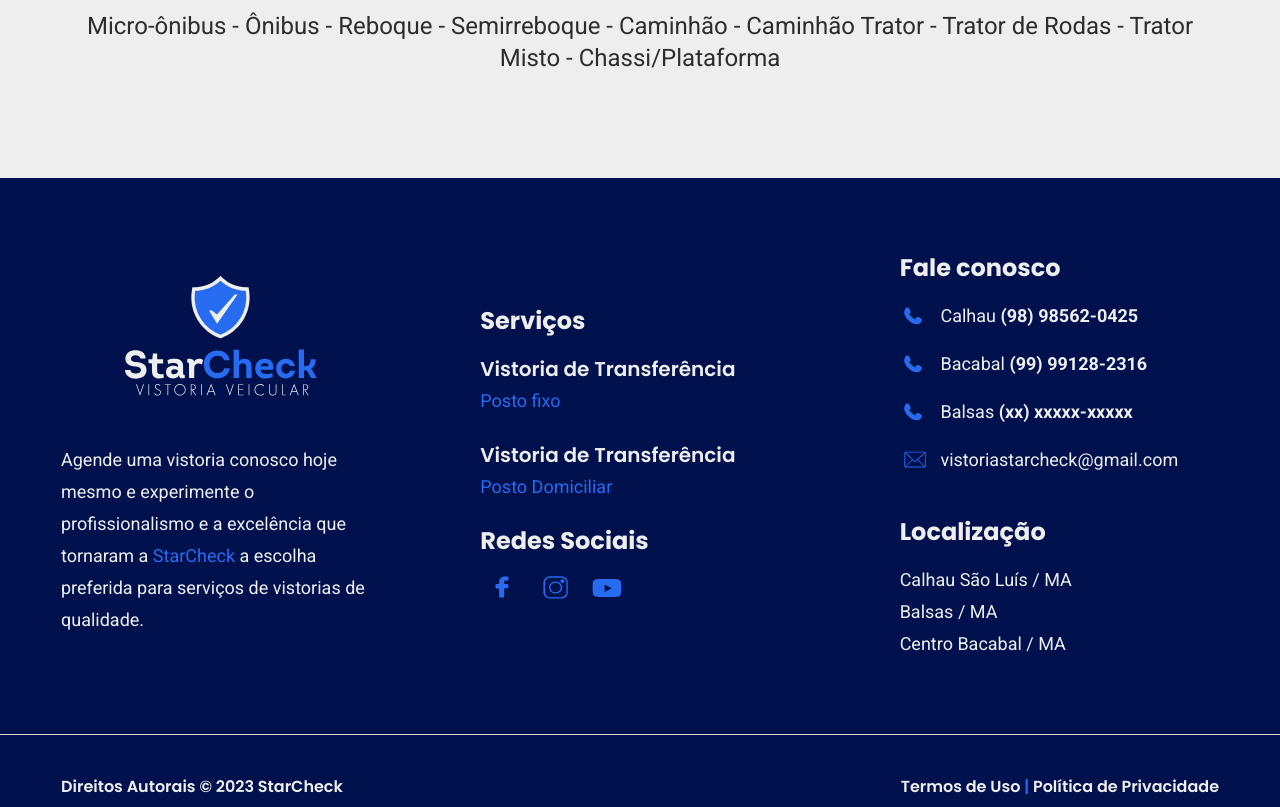
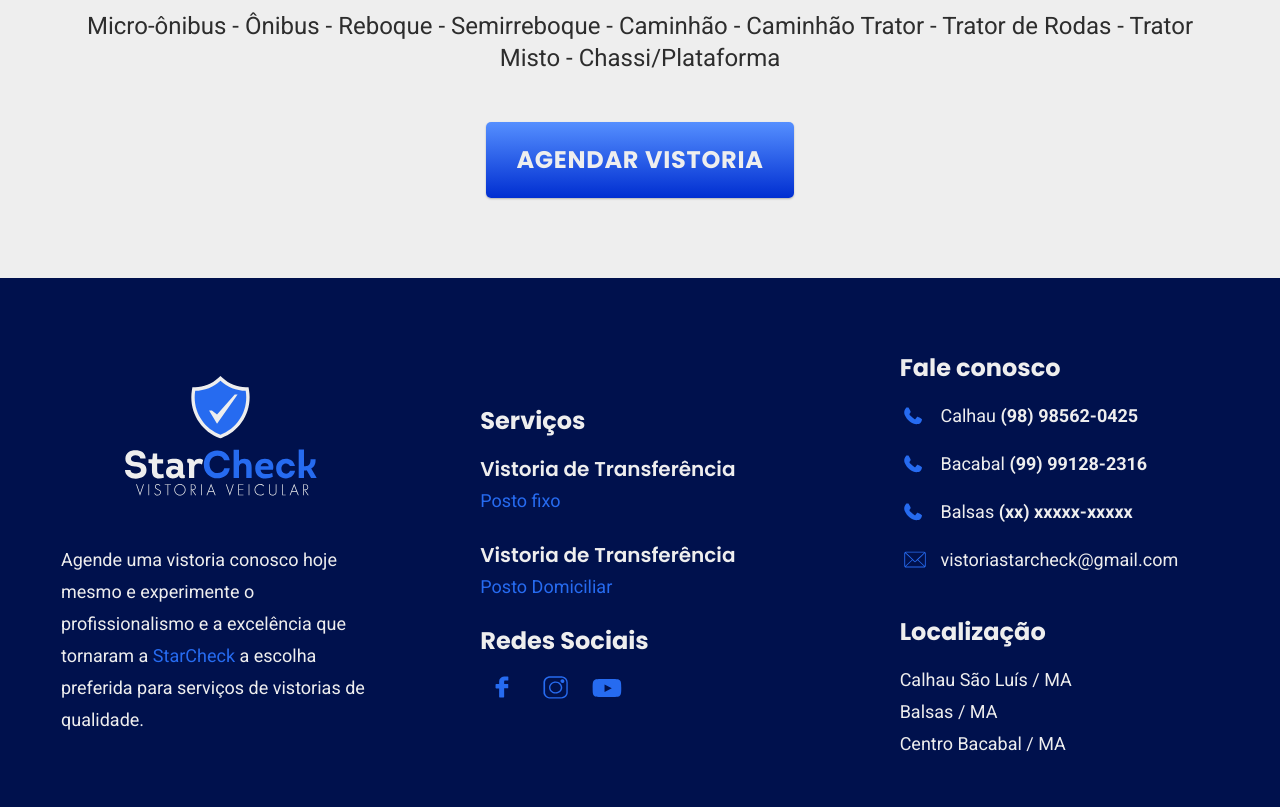
Before and after one commit to leonardobl/form-front, a React (Create React App) app: page / in a window 1280 px wide. Shown: the part 3220-4027 px from the top of the page. Built offline with nearby package versions, Linux system fonts and the light colour scheme.

Commit message:
criacao da sessao deserviços

```diff
--- a/src/components/Templates/HomeTemplate/index.tsx
+++ b/src/components/Templates/HomeTemplate/index.tsx
@@ -211,6 +211,8 @@ export const HomeTemplate = () => {
               Caminhão Trator - Trator de Rodas - Trator Misto -
               Chassi/Plataforma
             </S.Textplus>
+
+            <ButtonHome>AGENDAR VISTORIA</ButtonHome>
           </S.SectionServicesContent>
         </S.SectionServices>
       </S.Container>
--- a/src/components/Templates/HomeTemplate/styles.ts
+++ b/src/components/Templates/HomeTemplate/styles.ts
@@ -61,7 +61,8 @@ export const Textplus = styled.p`
   font-style: normal;
   font-weight: 400;
   line-height: 32px;
-  margin: 24px 0;
+  margin-top: 24px;
+  margin-bottom: 48px;
 `;
 
 export const SectioStarCheckLeftSideWrapper = styled.div`
```
